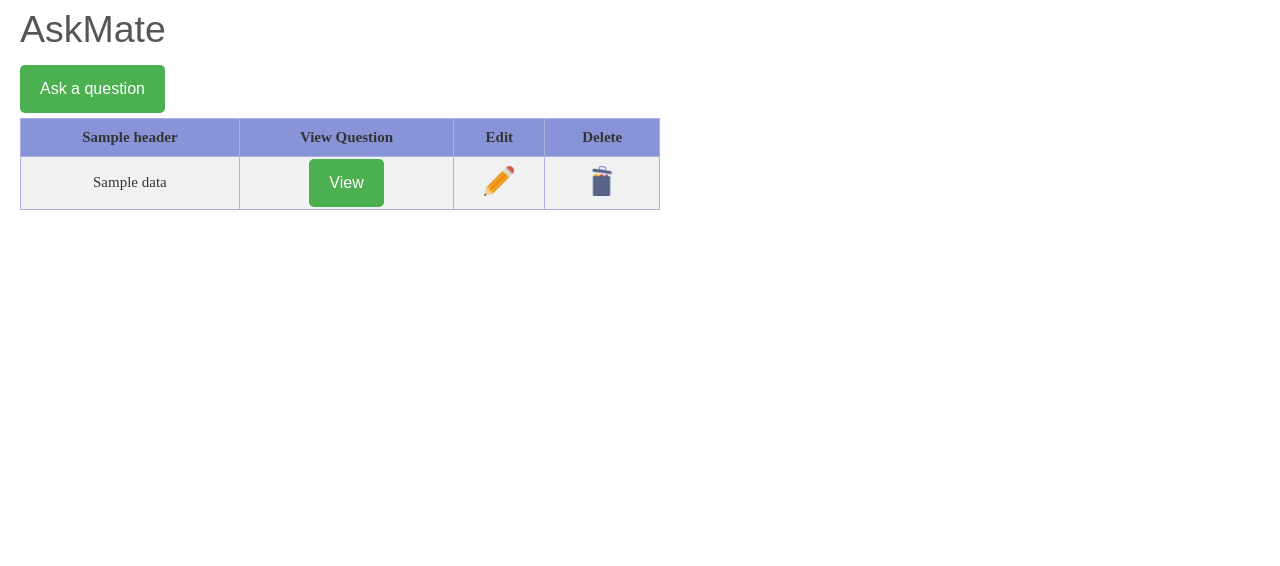
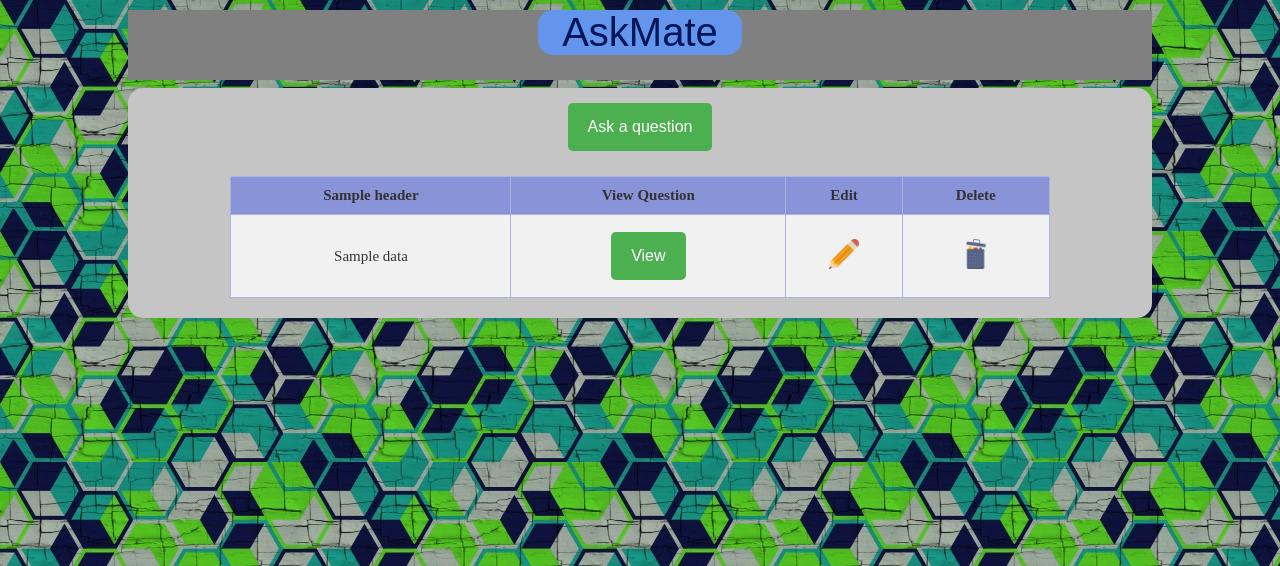
Before and after one commit to AndrasKovacs84/mittuDOMAIN-AskMate_project_sql, a Flask app: template templates/list.html in a window 1280 px wide. Shown: the top 566 px of the page. Run offline with Flask 2, Linux system fonts and the light colour scheme; the template is opened without the code that fills it: most values are stand-ins (such as "Sample title", 1, 10 or a date in 2020).

Commit message:
Static: new background pattern, added list/question_form.html styling

```diff
--- a/static/style.css
+++ b/static/style.css
@@ -1,11 +1,10 @@
-html,
 body {
     background-color: #ffffff;
+    background: url(bg_pattern.jpg);
     font-size: 15px;
     color: #565656;
     width: 100%;
-    padding-left: 10px;
-    padding-right: 10px;
+    height: 100%;
     margin-left: auto;
     margin-right: auto;
     font-family: 'open_sansregular';
@@ -14,6 +13,9 @@ body {
 
 p {
     margin: 0 0 15px;
+    line-height: 1.5rem;
+    font-size: 1.1rem;
+	color:#9aa0ab;
 }
 
 ol,
@@ -25,25 +27,12 @@ img {
     max-width: 100%;
 }
 
-h1,
-h2,
-h3 {
+h2, h3 {
     font-family: 'Lane', sans-serif;
     font-weight: 300;
     margin: 0;
 }
-h4,
-h5 {
-    font-family: 'roboto', sans-serif;
-    font-weight: 300;
-    margin: 0;
-    line-height: 2rem;
-}
-h1 {
-    font-size: 3rem;
-    font-weight: 300;
-	line-height:inherit;
-}
+
 h2 {
     font-size: 2.5rem;
     margin-bottom: .9rem;
@@ -55,40 +44,17 @@ h3 {
     font-size: 2.1rem;
     line-height: 2.5rem;
 }
-h4 {
-    font-size: 1.6rem;
-    line-height: 2.2rem;
-    margin-bottom: 1.1rem;
-}
-h5 {
-    font-size: 1.3rem;
-    margin-bottom: 1rem;
-}
-h6 {
-    font-size: 1rem;
-    margin-bottom: .9rem;
-}
-p {
-    line-height: 1.5rem;
-    font-size: 1.1rem;
-	color:#9aa0ab;
-}
+
 
 table {
     color: #333;
-    width: 640px;
+    width: inherit;
     border-collapse:
     collapse; border-spacing: 0;
     text-align: center;
-    margin-top: 5px;
-    margin-left: 0px;
-}
-
-
-
-h1 {
-    margin-top: 0px;
-    margin-bottom: 5px;
+    margin-top: 10px;
+    margin-left: inherit;
+    margin-right: inherit;
 }
 
 h3 {
@@ -133,6 +99,8 @@ button, input[type=submit] {
     border: 1px;
     border-radius: 5px;
     color: white;
+    margin-top: 15px;
+    margin-bottom: 15px;
     padding: 15px 20px;
     text-align: center;
     text-decoration: none;
@@ -174,3 +142,34 @@ table tbody tr td a {
     margin-top: 10px;
     padding: 15px;
 }
+
+.heading{
+    background-color: gray;
+    top:0;
+    width: 80%;
+    height: 70px;
+    margin: inherit;
+    text-align: center;
+    position: relative;
+}
+
+.heading h2{
+    background-color: cornflowerblue;
+    color: #001658;
+    width: 20%;
+    text-align: center;
+    margin-left: auto;
+    margin-right: auto;
+    margin-top: 10px;
+    border: none;
+    border-radius: 15px;
+}
+
+.list_body{
+    width: 80%;
+    background-color:#c5c5c5;
+    text-align: center;
+    margin: auto;
+    padding-bottom: 20px;
+    border-radius: 15px;
+}
--- a/templates/list.html
+++ b/templates/list.html
@@ -5,7 +5,10 @@
     <title>AskMate</title>
 </head>
 <body>
+    <div class="heading">
         <h2>AskMate</h2>
+    </div>
+    <div class="list_body">
         <button name="new_question" onclick="location.href='/question/new'" type="button">Ask a question</button>
 
         <table maxlength="20" >
@@ -36,5 +39,6 @@
                 </tr>
             {% endfor %}
         </table>
+    </div>
 </body>
 </html>
--- a/templates/question_form.html
+++ b/templates/question_form.html
@@ -2,16 +2,17 @@
 <html>
 <head>
     <link rel="stylesheet" type="text/css" href="{{ url_for('static', filename='style.css') }}">
-    {% if not question %}
+    {% if not question.result_set[0][0] %}
     <title>Post New Question</title>
     {% else %}
     <title>Edit Question</title>
     {% endif %}
 </head>
 <body>
+    <div class="list_body">
         <center>
         <b>
-        {% if not question %}
+            {% if not question.result_set[0][0] %}
             <h2>Post New Question</h2>
             {% else %}
             <h2>Edit Question</h2>
@@ -35,5 +36,6 @@
             <input type="submit" value="{{ button_caption }}"  name="button" align="center"/>
         </form>
         </center>
+    </div>
 </body>
 </html>
```
Also changed, not shown: static/bg_pattern.jpg (added). Lines whose indentation alone changed are shown as unchanged.
